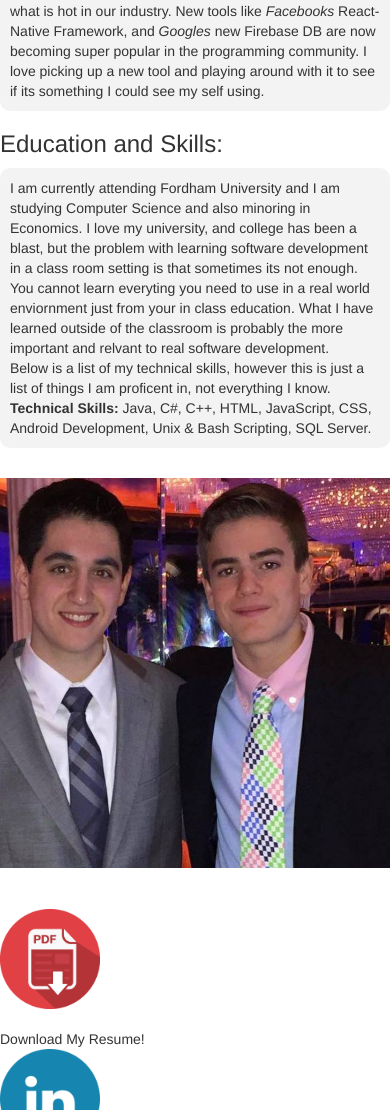
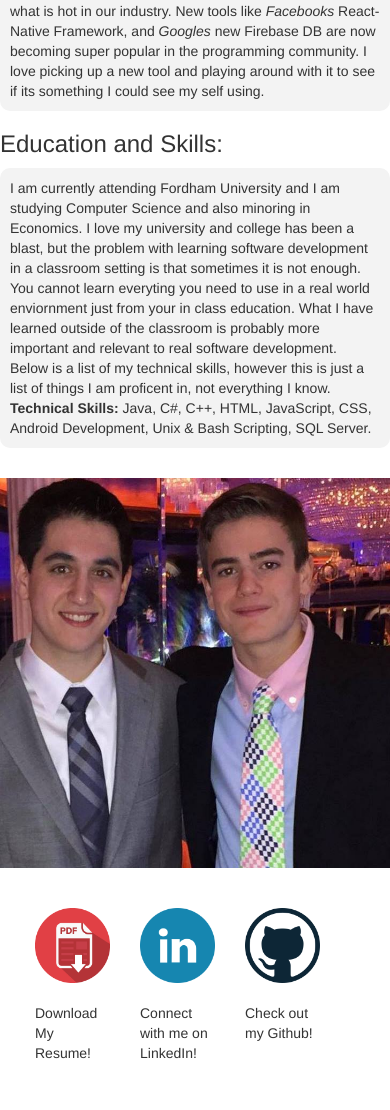
Before and after one commit to mariomerendino/mariomerendino.github.io, a plain HTML site: page index.html in a window 390 px wide. Shown: the part 378-1488 px from the top of the page. After the commit the page ends 1441 px from the top, so only its background shows below. Drawn offline with Linux system fonts and the light colour scheme.

Commit message:
Changes to language. Updated layout for mobile

```diff
--- a/index.html
+++ b/index.html
@@ -56,9 +56,9 @@
                 <h3>Education and Skills:</h3>
                 <p class = "textBlock">
                     I am currently attending Fordham University and I am studying Computer Science and also minoring in Economics. I love my
-                    university, and college has been a blast, but the problem with learning software development in a class room setting is that
-                    sometimes its not enough. You cannot learn everyting you need to use in a real world enviornment just from your in class education.
-                    What I have learned outside of the classroom is probably the more important and relvant to real software development.
+                    university and college has been a blast, but the problem with learning software development in a classroom setting is that
+                    sometimes it is not enough. You cannot learn everyting you need to use in a real world enviornment just from your in class education.
+                    What I have learned outside of the classroom is probably  more important and relevant to real software development.
                     <br>
                     Below is a list of my technical skills, however this is just a list of things I am proficent in, not everything I know.
                     <br>
@@ -74,24 +74,24 @@
         <br>
         <br>
         <div class="row">
-            <div class="col-md-1">
+            <div class="col-md-1 col-xs-1" >
             </div>
-            <div class="col-md-3 col-xs-12 centerblock">
+            <div class="col-md-3 col-xs-3 centerblock">
                 <img class="img-responsive aku" src = "images/pdfDownload.ico" height="100" width="100" onclick = "downloadResume()"></img>
                 <br>
                 Download My Resume!
             </div>
-            <div class="col-md-3 col-xs-12 centerblock">
+            <div class="col-md-3 col-xs-3 centerblock">
                 <img class="img-responsive aku" src = "images/Linkedin.png" height="100" width="100" onclick = "linkedIn()"></img>
                 <br>
                 Connect with me on LinkedIn!
             </div>
-            <div class="col-md-3 col-xs-12 centerblock">
+            <div class="col-md-3 col-xs-3 centerblock">
                 <img class="img-responsive aku" src = "images/github.png" height="100" width="100" onclick = "gitHub()"></img>
                 <br>
                 Check out my Github!
             </div>
-            <div class="col-md-1">
+            <div class="col-md-1 col-xs-1">
             </div>
 
     </div>
```
